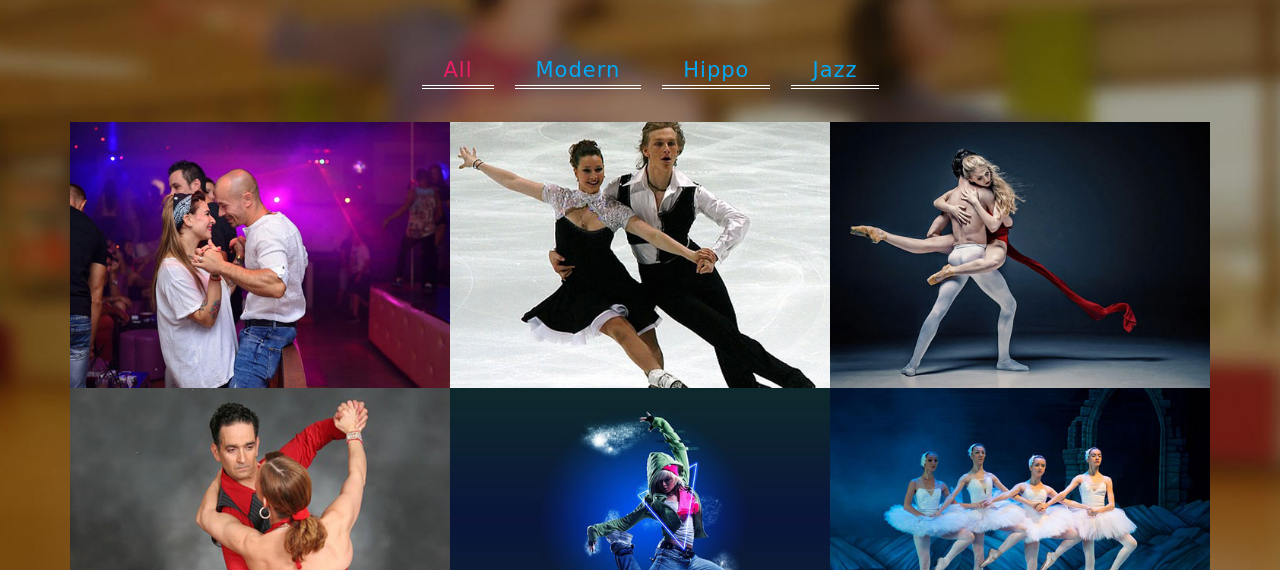
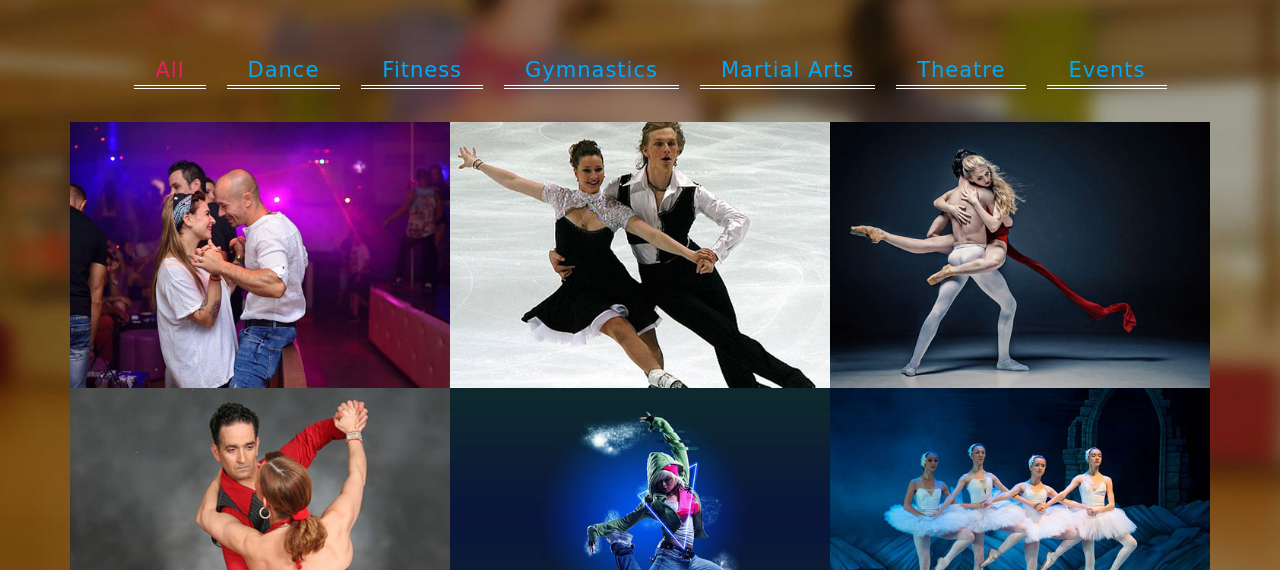
Before and after one commit to vatsalyachauhan/Dancepiration1, a plain HTML site: page gallery.html in a window 1280 px wide. Shown: the part 230-800 px from the top of the page. Drawn offline with Linux system fonts and the light colour scheme; a web font is replaced by a local one.

Commit message:
refactor

```diff
--- a/gallery.html
+++ b/gallery.html
@@ -66,9 +66,12 @@ function hideURLbar(){ window.scrollTo(0,1); } </script>
 			<div id="horizontalTab">
 				<ul class="resp-tabs-list">
 					<li class="resp-tab-item"><span>All</span></li>
-					<li class="resp-tab-item"><span>Modern</span></li>
-					<li class="resp-tab-item"><span>Hippo</span></li>
-					<li class="resp-tab-item"><span>Jazz</span></li>
+					<li class="resp-tab-item"><span>Dance</span></li>
+					<li class="resp-tab-item"><span>Fitness</span></li>
+					<li class="resp-tab-item"><span>Gymnastics</span></li>
+					<li class="resp-tab-item"><span>Martial Arts</span></li>
+					<li class="resp-tab-item"><span>Theatre</span></li>
+					<li class="resp-tab-item"><span>Events</span></li>
 				</ul>
 				<div class="clearfix"> </div>
 				<div class="resp-tabs-container">
```
Also changed, not shown: index.html (+2 -2 lines).
